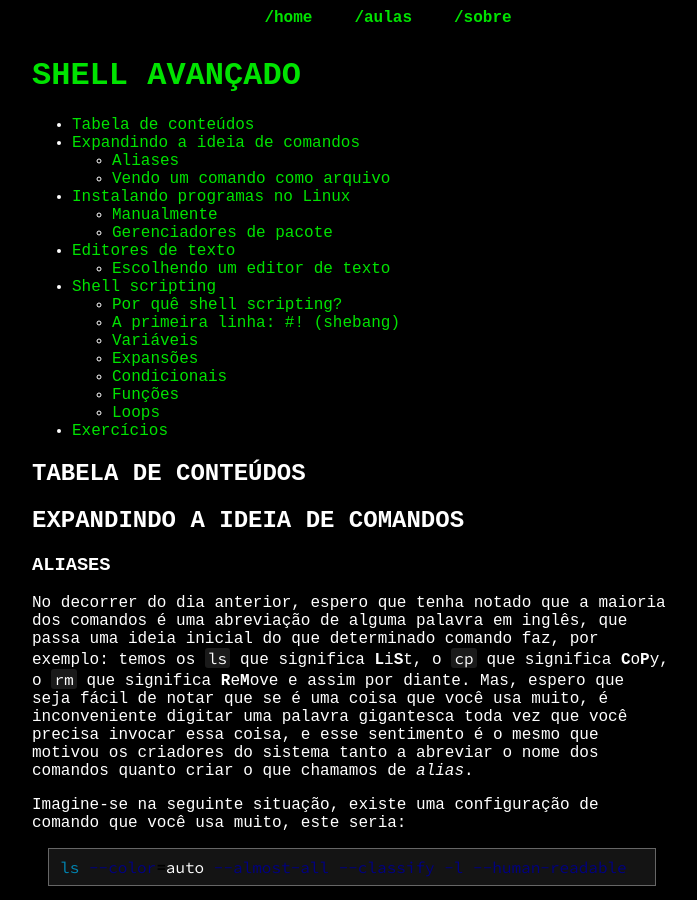
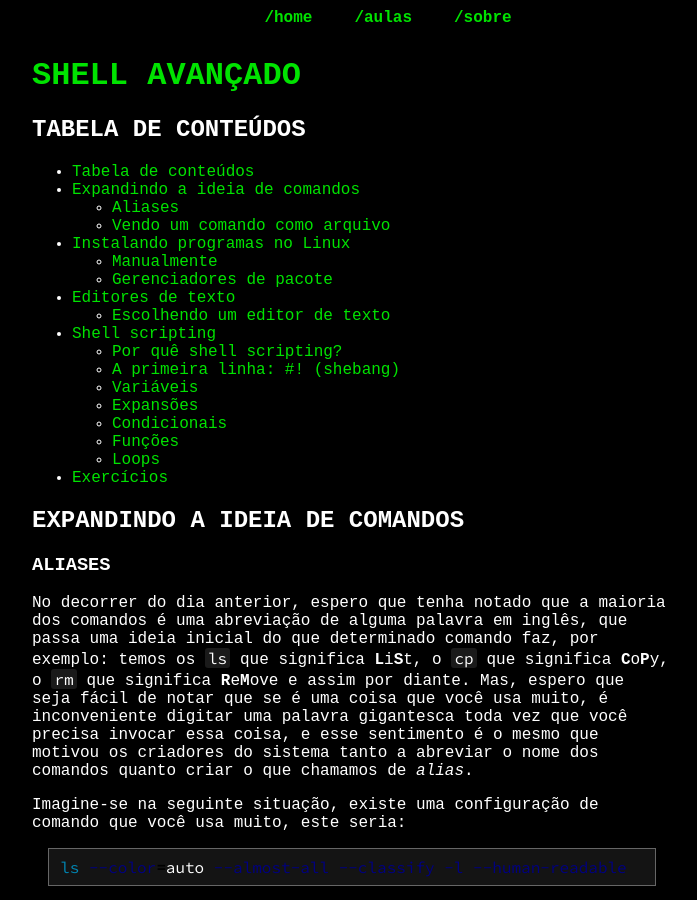
Before and after one commit to PETCC-UFRN/minicurso-linux-git, a Jekyll site: the page built from segundoDia.md, in a window 1280 px wide and 900 px high. Shown: the whole window, without its empty margins (288-985 px from the left). Built offline with Jekyll 4.4.1, drawn with Linux system fonts in a browser that asks for light colours; part of the change alters nothing that is shown.

```diff
--- a/segundoDia.md
+++ b/segundoDia.md
@@ -7,7 +7,7 @@ title: Shell Avançado
 
 # {{ page.title }}
 
-
+## Tabela de conteúdos
 <!--toc:start-->
 - [Tabela de conteúdos](#tabela-de-conteúdos)
 - [Expandindo a ideia de comandos](#expandindo-a-ideia-de-comandos)
@@ -28,8 +28,6 @@ title: Shell Avançado
   - [Loops](#loops)
 - [Exercícios](#exercícios)
 <!--toc:end-->
-
-## Tabela de conteúdos
 
 ## Expandindo a ideia de comandos
 
```
